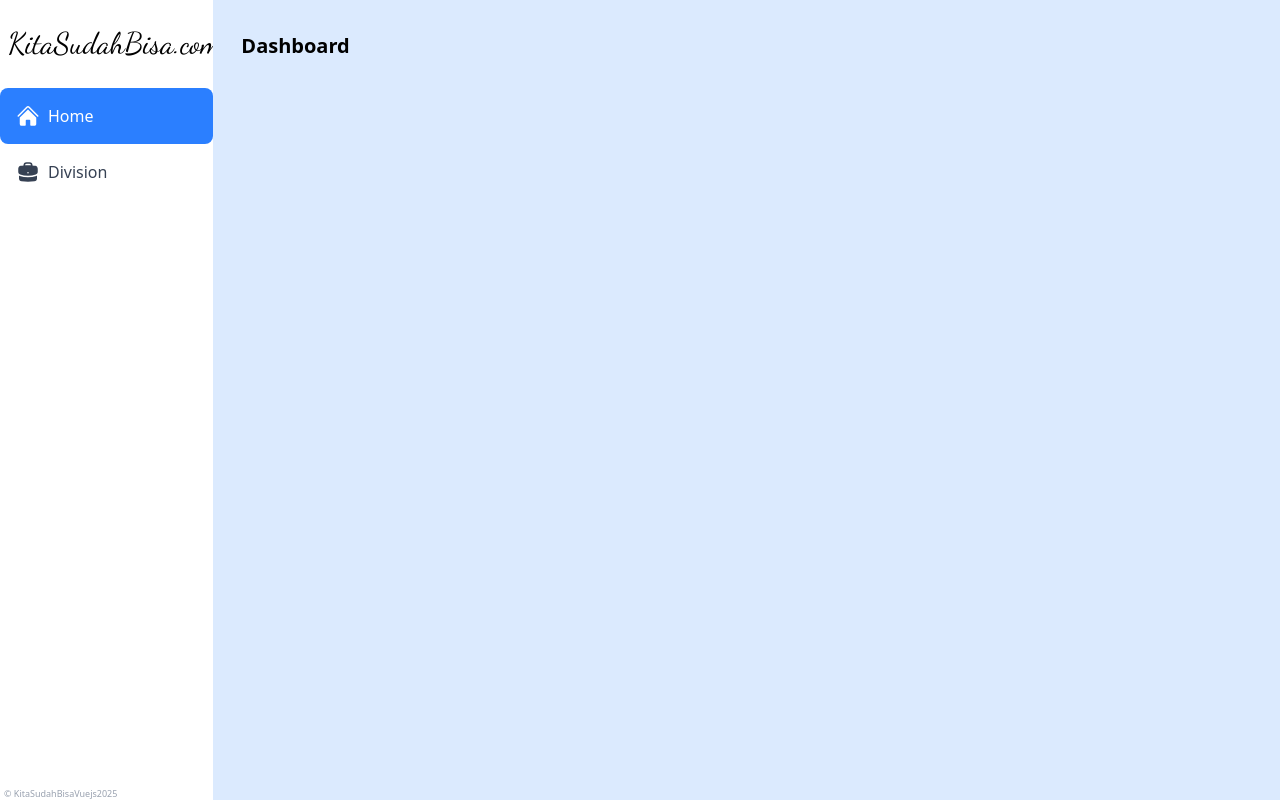
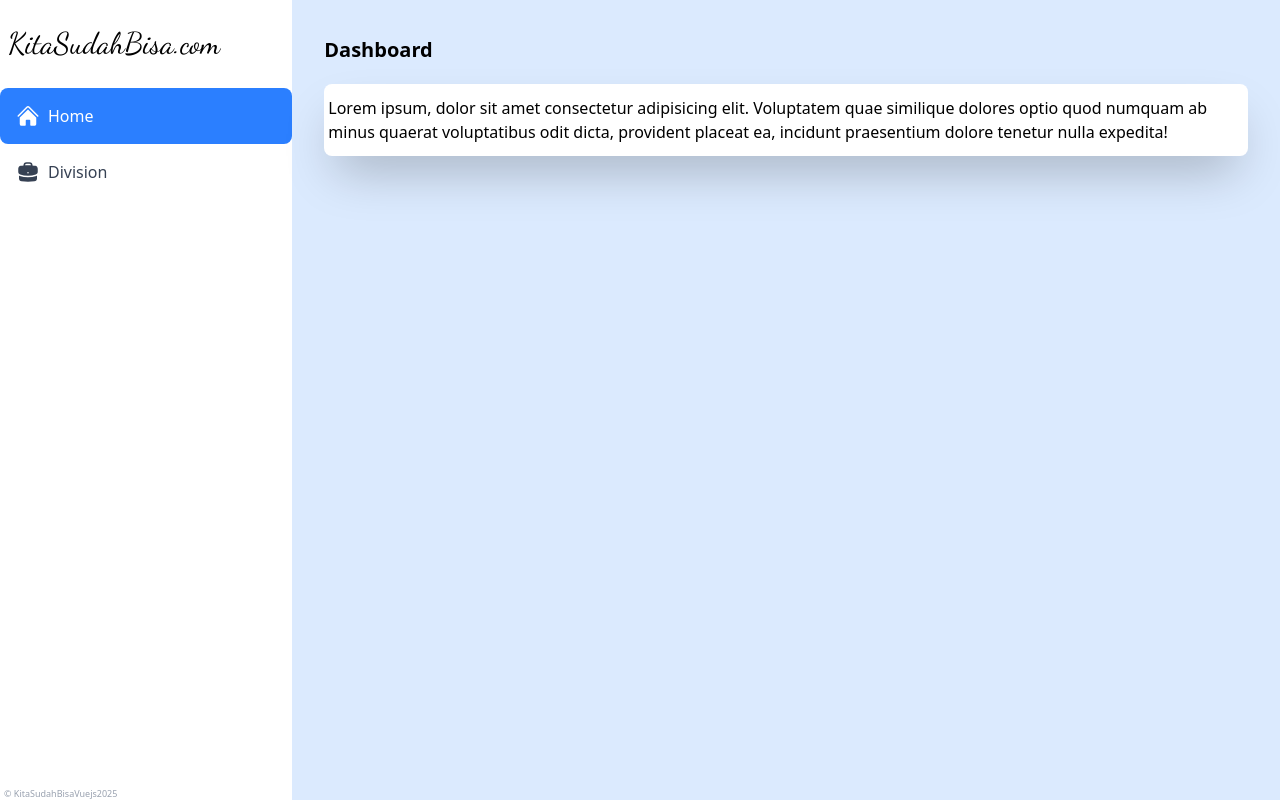
Before and after one commit to ravel28/vite-vue3-kitasudahbisa-frontend, a Vue app: page /users in a window 1280 px wide. Built offline with nearby package versions, Linux system fonts and the light colour scheme.

Commit message:
[update] fixed hover on layout

```diff
--- a/src/components/users/sidebar-user-layout.vue
+++ b/src/components/users/sidebar-user-layout.vue
@@ -17,22 +17,29 @@ document.title = route.meta.title;
             <li class="font-bold text-2xl flex items-center">
                 <h1 class="dancing-script-regular text-2xl p-2 py-6">KitaSudahBisa.com</h1>
             </li>
-            <li :class="[ isActive('/users') ? 'bg-blue-500 text-white rounded-lg' : 'text-gray-700']">
-                <router-link to="/users" class = 'flex p-4'>
+            <li
+                :class="[isActive('/users') ? 'bg-blue-500 text-white rounded-lg' : 'text-gray-700 hover:bg-gray-300 hover:rounded-lg']">
+                <router-link to="/users" class='flex p-4 '>
                     <svg xmlns="http://www.w3.org/2000/svg" viewBox="0 0 24 24" fill="currentColor" class="size-6">
-                        <path d="M11.47 3.841a.75.75 0 0 1 1.06 0l8.69 8.69a.75.75 0 1 0 1.06-1.061l-8.689-8.69a2.25 2.25 0 0 0-3.182 0l-8.69 8.69a.75.75 0 1 0 1.061 1.06l8.69-8.689Z" />
-                        <path d="m12 5.432 8.159 8.159c.03.03.06.058.091.086v6.198c0 1.035-.84 1.875-1.875 1.875H15a.75.75 0 0 1-.75-.75v-4.5a.75.75 0 0 0-.75-.75h-3a.75.75 0 0 0-.75.75V21a.75.75 0 0 1-.75.75H5.625a1.875 1.875 0 0 1-1.875-1.875v-6.198a2.29 2.29 0 0 0 .091-.086L12 5.432Z" />
+                        <path
+                            d="M11.47 3.841a.75.75 0 0 1 1.06 0l8.69 8.69a.75.75 0 1 0 1.06-1.061l-8.689-8.69a2.25 2.25 0 0 0-3.182 0l-8.69 8.69a.75.75 0 1 0 1.061 1.06l8.69-8.689Z" />
+                        <path
+                            d="m12 5.432 8.159 8.159c.03.03.06.058.091.086v6.198c0 1.035-.84 1.875-1.875 1.875H15a.75.75 0 0 1-.75-.75v-4.5a.75.75 0 0 0-.75-.75h-3a.75.75 0 0 0-.75.75V21a.75.75 0 0 1-.75.75H5.625a1.875 1.875 0 0 1-1.875-1.875v-6.198a2.29 2.29 0 0 0 .091-.086L12 5.432Z" />
                     </svg>
-                    <p class = 'mx-2'>Home</p>
+                    <p class='mx-2'>Home</p>
                 </router-link>
             </li>
-            <li :class="[ isActive('/users/divisi') ? 'bg-blue-500 text-white ' : 'text-gray-700']">
-                <router-link to="/users" class = 'flex p-4'>
+            <li
+                :class="[isActive('/users/divisi') ? 'bg-blue-500 text-white rounded-lg' : 'text-gray-700 hover:bg-gray-300 hover:rounded-lg']">
+                <router-link to="/users" class='flex p-4'>
                     <svg xmlns="http://www.w3.org/2000/svg" viewBox="0 0 24 24" fill="currentColor" class="size-6">
-                        <path fill-rule="evenodd" d="M7.5 5.25a3 3 0 0 1 3-3h3a3 3 0 0 1 3 3v.205c.933.085 1.857.197 2.774.334 1.454.218 2.476 1.483 2.476 2.917v3.033c0 1.211-.734 2.352-1.936 2.752A24.726 24.726 0 0 1 12 15.75c-2.73 0-5.357-.442-7.814-1.259-1.202-.4-1.936-1.541-1.936-2.752V8.706c0-1.434 1.022-2.7 2.476-2.917A48.814 48.814 0 0 1 7.5 5.455V5.25Zm7.5 0v.09a49.488 49.488 0 0 0-6 0v-.09a1.5 1.5 0 0 1 1.5-1.5h3a1.5 1.5 0 0 1 1.5 1.5Zm-3 8.25a.75.75 0 1 0 0-1.5.75.75 0 0 0 0 1.5Z" clip-rule="evenodd" />
-                        <path d="M3 18.4v-2.796a4.3 4.3 0 0 0 .713.31A26.226 26.226 0 0 0 12 17.25c2.892 0 5.68-.468 8.287-1.335.252-.084.49-.189.713-.311V18.4c0 1.452-1.047 2.728-2.523 2.923-2.12.282-4.282.427-6.477.427a49.19 49.19 0 0 1-6.477-.427C4.047 21.128 3 19.852 3 18.4Z" />
+                        <path fill-rule="evenodd"
+                            d="M7.5 5.25a3 3 0 0 1 3-3h3a3 3 0 0 1 3 3v.205c.933.085 1.857.197 2.774.334 1.454.218 2.476 1.483 2.476 2.917v3.033c0 1.211-.734 2.352-1.936 2.752A24.726 24.726 0 0 1 12 15.75c-2.73 0-5.357-.442-7.814-1.259-1.202-.4-1.936-1.541-1.936-2.752V8.706c0-1.434 1.022-2.7 2.476-2.917A48.814 48.814 0 0 1 7.5 5.455V5.25Zm7.5 0v.09a49.488 49.488 0 0 0-6 0v-.09a1.5 1.5 0 0 1 1.5-1.5h3a1.5 1.5 0 0 1 1.5 1.5Zm-3 8.25a.75.75 0 1 0 0-1.5.75.75 0 0 0 0 1.5Z"
+                            clip-rule="evenodd" />
+                        <path
+                            d="M3 18.4v-2.796a4.3 4.3 0 0 0 .713.31A26.226 26.226 0 0 0 12 17.25c2.892 0 5.68-.468 8.287-1.335.252-.084.49-.189.713-.311V18.4c0 1.452-1.047 2.728-2.523 2.923-2.12.282-4.282.427-6.477.427a49.19 49.19 0 0 1-6.477-.427C4.047 21.128 3 19.852 3 18.4Z" />
                     </svg>
-                    <p class = 'mx-2'>Division</p>
+                    <p class='mx-2'>Division</p>
                 </router-link>
             </li>
         </ul>
--- a/src/layouts/user-layout.vue
+++ b/src/layouts/user-layout.vue
@@ -12,12 +12,12 @@
     </div>
 
     <!-- Main layout -->
-    <div class="flex flex-1">
-      <aside class="w-1/6">
+    <div class="flex min-h-screen">
+      <aside class="w-sm">
         <SidebarUserLayout />
       </aside>
 
-      <main class="w-6/6 p-4 bg-blue-100 px-7">
+      <main class="w-full p-4 bg-blue-100 px-7">
         <router-view />
       </main>
     </div>
--- a/src/views/users/home-user.vue
+++ b/src/views/users/home-user.vue
@@ -1,12 +1,17 @@
 <script setup>
-  import { useRoute } from 'vue-router'
+import { useRoute } from 'vue-router'
 
-  // declaration variable of meta
-  const route = useRoute()
-  const pageTitle = route.meta.title
+// declaration variable of meta
+const route = useRoute()
+const pageTitle = route.meta.title
 </script>
 <template>
-  <div class="py-4">
+  <div class="py-4 m-1">
     <h3 class="text-xl font-bold">{{ pageTitle }}</h3>
   </div>
+  <div class="main-data bg-white shadow-2xl m-1 p-1 py-3 rounded-lg">
+    <p>Lorem ipsum, dolor sit amet consectetur adipisicing elit. Voluptatem quae similique dolores optio quod numquam ab
+      minus quaerat voluptatibus odit dicta, provident placeat ea, incidunt praesentium dolore tenetur nulla expedita!
+    </p>
+  </div>
 </template>
```
Lines whose indentation alone changed are shown as unchanged.
